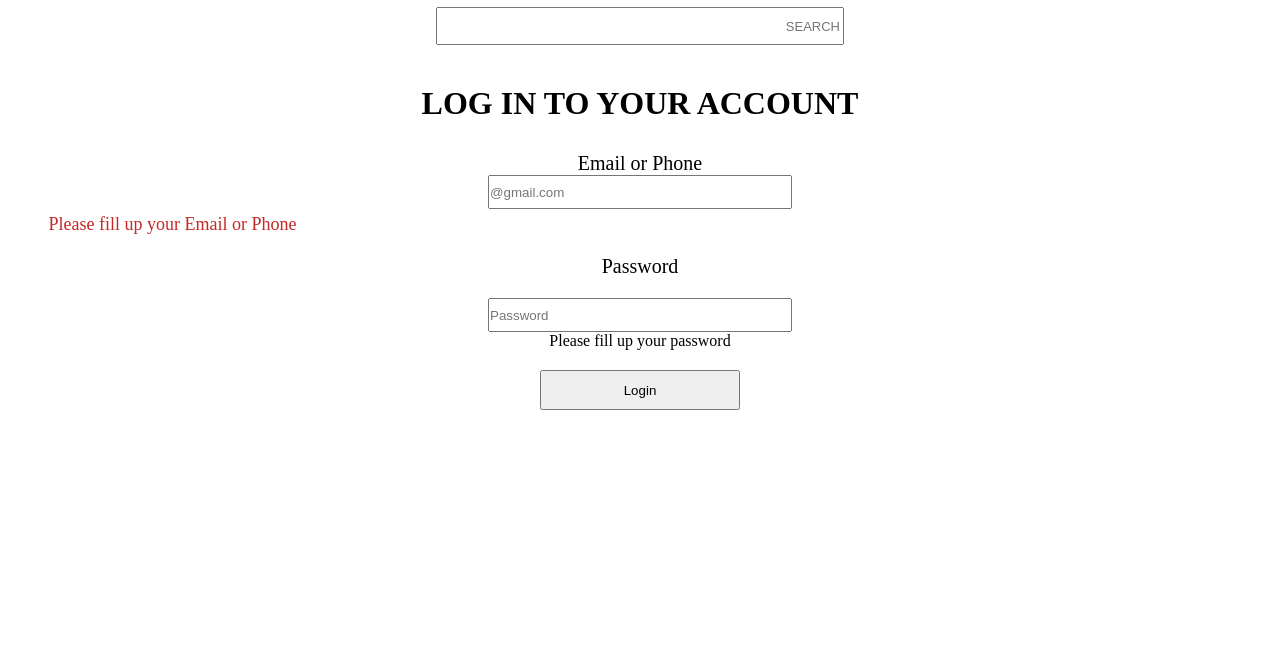
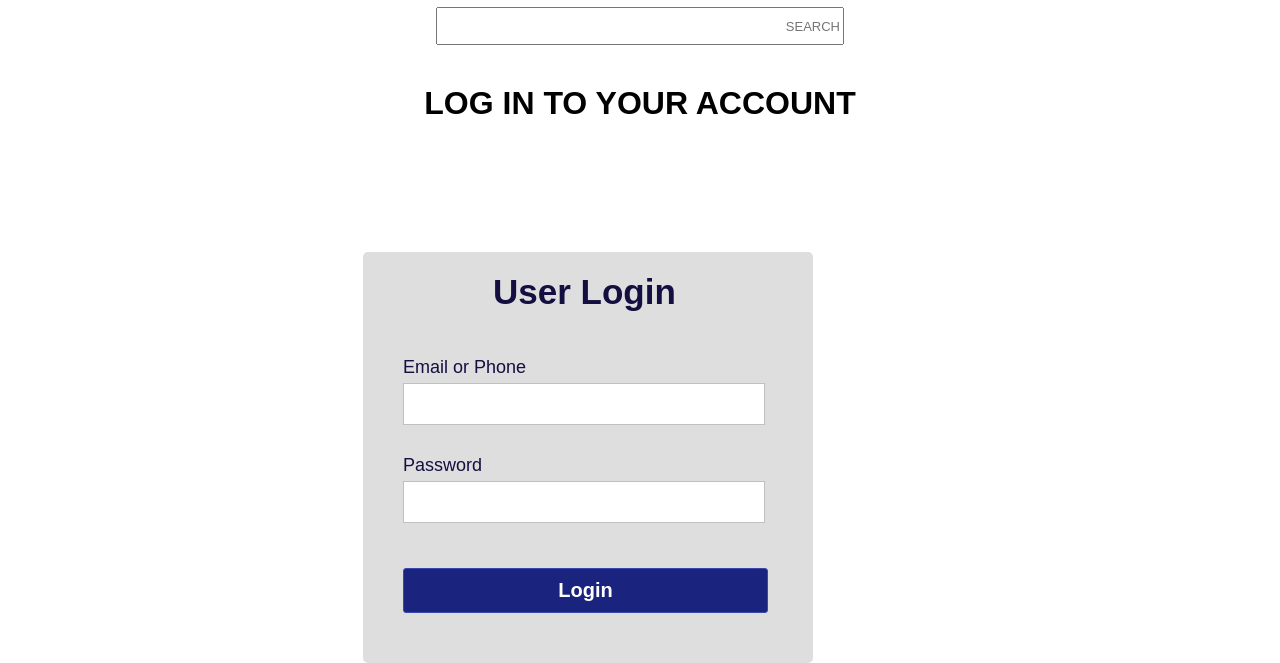
Before and after one commit to kavi-19/zara, a plain HTML site: page Login.html in a window 1280 px wide. Shown: the part 193-856 px from the top of the page. Before the commit the page ends 800 px from the top, so only its background shows below. Drawn offline with Linux system fonts and the light colour scheme.

Commit message:
initial commit

```diff
--- a/Login.html
+++ b/Login.html
@@ -22,16 +22,21 @@
       <div class="account">
         <h1>LOG IN TO YOUR ACCOUNT</h1>
         </div>
-        <div class="details">
-          <form class="login_form">
-            <div class="font-1">Email or Phone</div>
-            <input class="one" type="text" name="" placeholder="@gmail.com">
-            <div id="email_error">Please fill up your Email or Phone</div>
-            <div class="font-2">Password</div>
-            <input class="two" type="text" name="" placeholder="Password">
-            <div id="Password">Please fill up your password</div>
-             <button type ="submit">Login</button>
-          </form>
+	<div class="container">
+		<h1 class="label">User Login</h1>
+		<form class="login_form" action="home.html" method="post" name="form" onsubmit="return validated()">
+			<div class="font">Email or Phone</div>
+			<input autocomplete="off" type="text" name="email">
+			<div id="email_error">Please fill up your Email or Phone</div>
+			<div class="font font2">Password</div>
+			<input type="password" name="password">
+			<div id="pass_error">Please fill up your Password</div>
+			<button type="submit">Login</button>
+		</form>
+	</div>
+	<script src="valid.js"></script>
+</body>
+</html>
 
       <script src="Login.js">
       </script>
--- a/Login.js
+++ b/Login.js
@@ -0,0 +1,38 @@
+var email = document.forms['form']['email'];
+var password = document.forms['form']['password'];
+
+var email_error = document.getElementById('email_error');
+var pass_error = document.getElementById('pass_error');
+
+email.addEventListener('textInput', email_Verify);
+password.addEventListener('textInput', pass_Verify);
+
+function validated(){
+	if (email.value.length < 9) {
+		email.style.border = "1px solid red";
+		email_error.style.display = "block";
+		email.focus();
+		return false;
+	}
+	if (password.value.length < 6) {
+		password.style.border = "1px solid red";
+		pass_error.style.display = "block";
+		password.focus();
+		return false;
+	}
+
+}
+function email_Verify(){
+	if (email.value.length >= 8) {
+		email.style.border = "1px solid silver";
+		email_error.style.display = "none";
+		return true;
+	}
+}
+function pass_Verify(){
+	if (password.value.length >= 5) {
+		password.style.border = "1px solid silver";
+		pass_error.style.display = "none";
+		return true;
+	}
+}
--- a/style6-login.css
+++ b/style6-login.css
@@ -41,37 +41,74 @@
   justify-content: center;
 
 }
-.details{
-  text-align: center;
+body{
+	align-items: center;
+	justify-content: center;
+	display: flex;
+	font-family: sans-serif;
 }
-.one{
-  width:300px;
-  height: 30px;
+
+.container{
+  align-items: center;
+	position: relative;
+	margin-top: 100px;
+	width: 450px;
+	height: auto;
+	background: #dedede;
+	border-radius: 5px;
 }
-.font-1{
-  font-size: 20px;
-
+.label{
+	padding: 20px 130px;
+	font-size: 35px;
+	font-weight: bold;
+	color: #130f40;
 }
-.two{
-  width:300px;
-  height: 30px;
+.login_form{
+	padding: 20px 40px;
 }
-.font-2{
-  padding: 20px;
-  font-size: 20px;
-
+.login_form .font{
+	font-size: 18px;
+	color: #130f40;
+	margin: 5px 0;
+}
+.login_form input{
+	height: 40px;
+	width: 350px;
+	padding: 0 5px;
+	font-size: 18px;
+	outline: none;
+	border: 1px solid silver;
+}
+.login_form .font2{
+	margin-top: 30px;
 }
 .login_form button{
-  height: 40px;
-  width: 200px;
-  margin: 20px;
-
-
+	margin: 45px 0 30px 0;
+	height: 45px;
+	width: 365px;
+	font-size: 20px;
+	color: white;
+	outline: none;
+	cursor: pointer;
+	font-weight: bold;
+	background: #1A237E;
+	border-radius: 3px;
+	border: 1px solid #3949AB;
+	transition: .5s;
+}
+.login_form button:hover{
+	background: #151c6a;
 }
 .login_form #email_error,
-.login_form #password_error{
-  margin-top: 5px;
-  width:345px;
-  font-size: 18px;
-  color: #c62828;
+.login_form #pass_error{
+	margin-top: 5px;
+	width: 345px;
+	font-size: 18px;
+	color: #C62828;
+	background: rgba(255,0,0,0.1);
+	text-align: center;
+	padding: 5px 8px;
+	border-radius: 3px;
+	border: 1px solid #EF9A9A;
+	display: none;
 }
```
